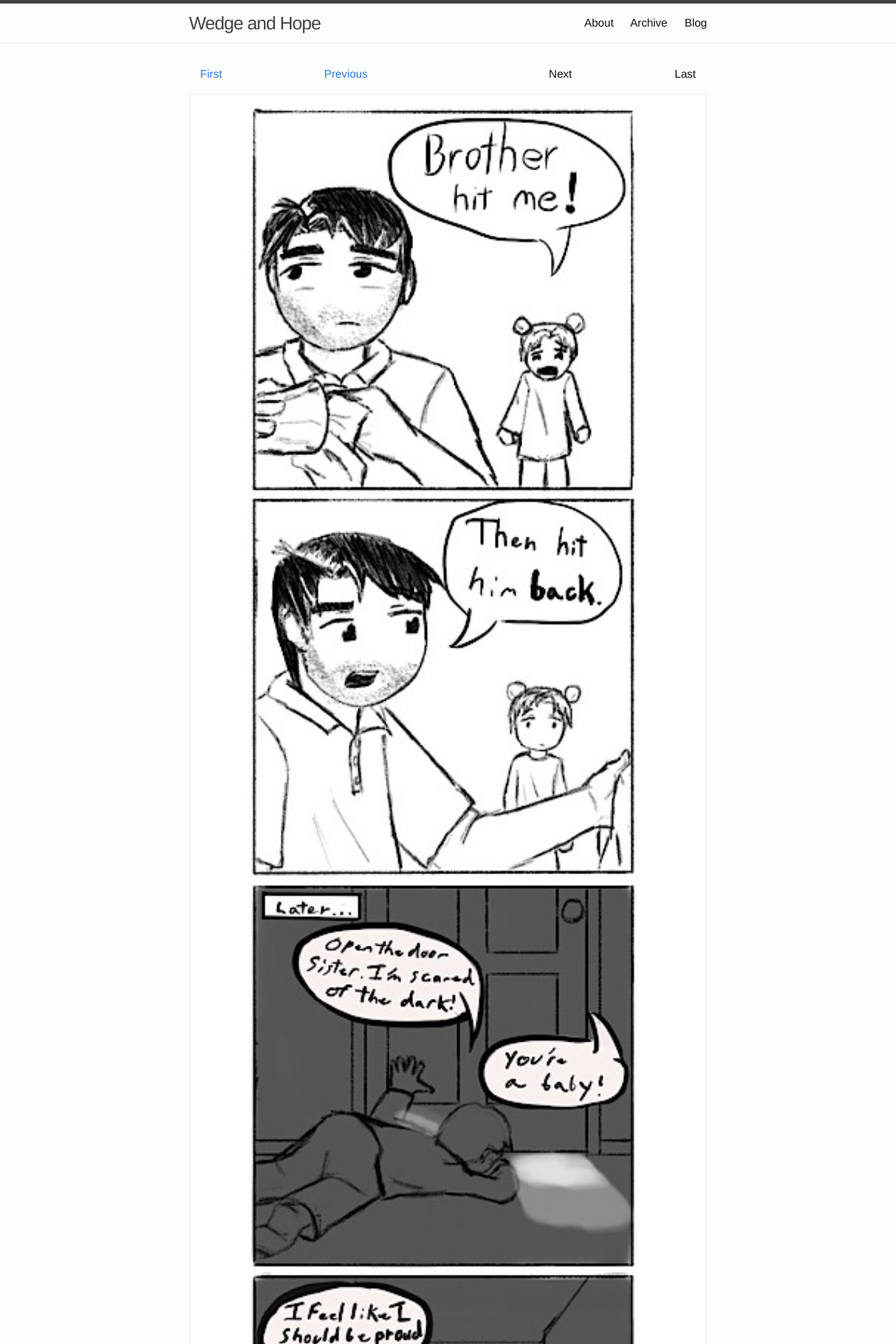
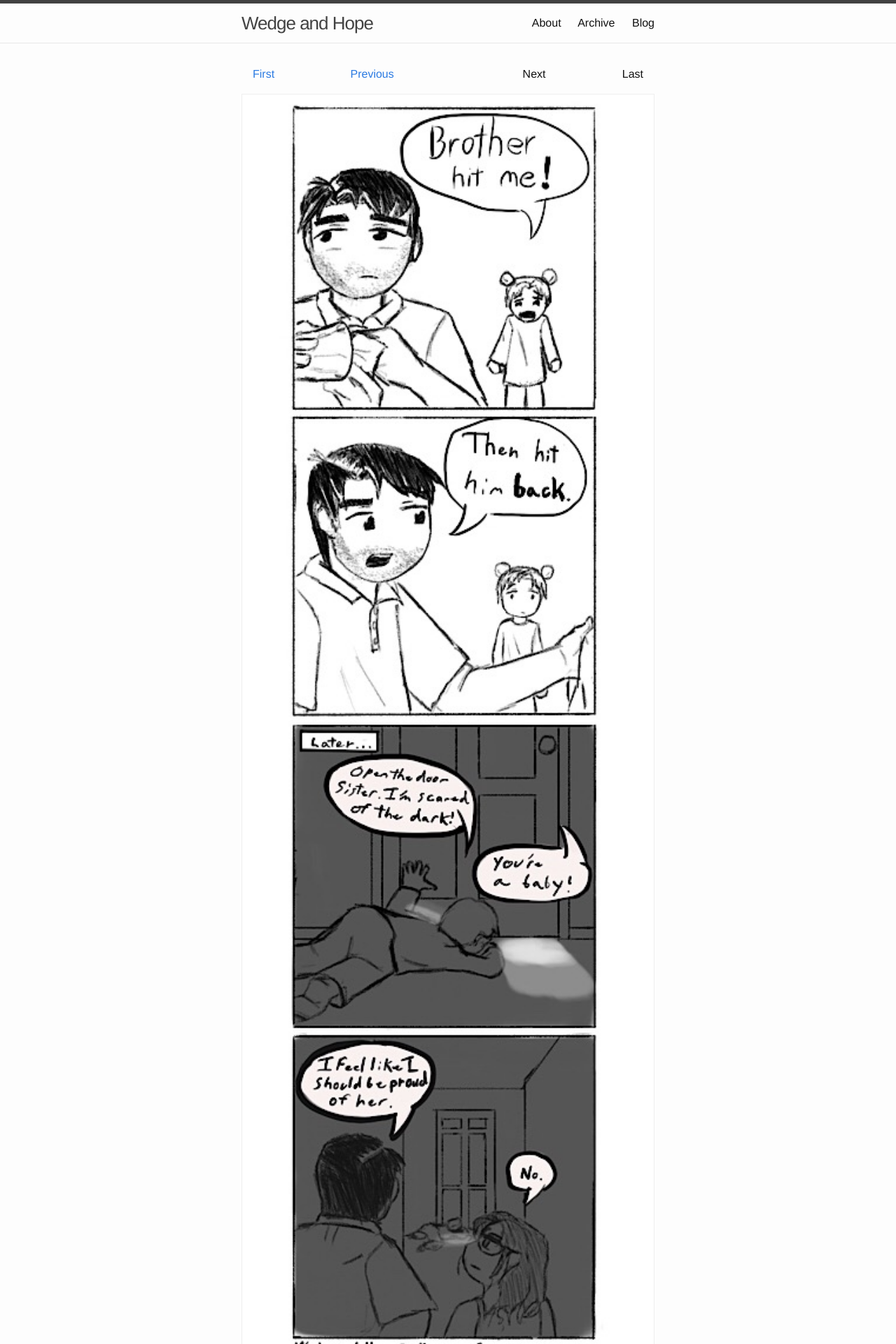
Before and after one commit to wedgejaeger/wedgejaeger.github.io, a Jekyll site: the page built from index.html, in a window 1280 px wide. Shown: the top 1920 px of the page at 70% size. Built offline with Jekyll 4.4.1, drawn with Linux system fonts in a browser that asks for light colours.

Commit message:
Update main.scss

```diff
--- a/css/main.scss
+++ b/css/main.scss
@@ -23,10 +23,10 @@ $grey-color-light: lighten($grey-color, 40%);
 $grey-color-dark:	darken($grey-color, 25%);
 
 // Width of the content area
-$content-width:		800px;
+$content-width:		650px;
 
 $on-palm:					600px;
-$on-laptop:				800px;
+$on-laptop:				650px;
 
 
 
```
